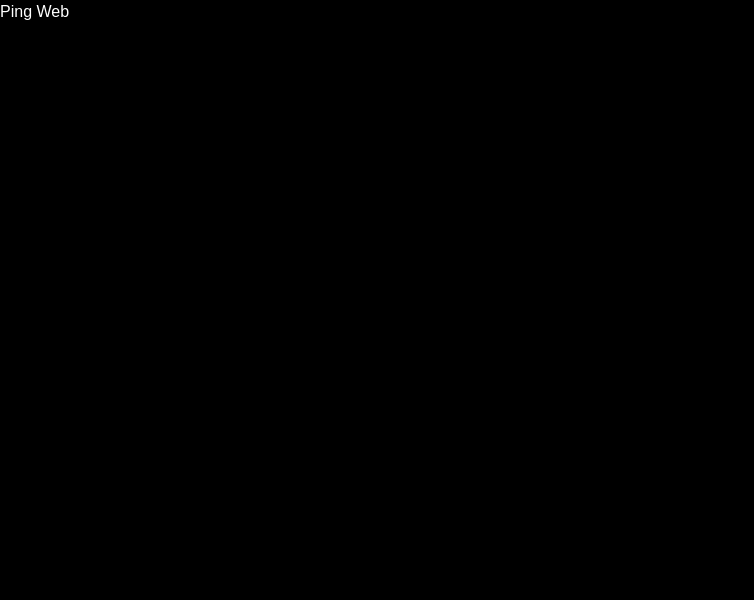
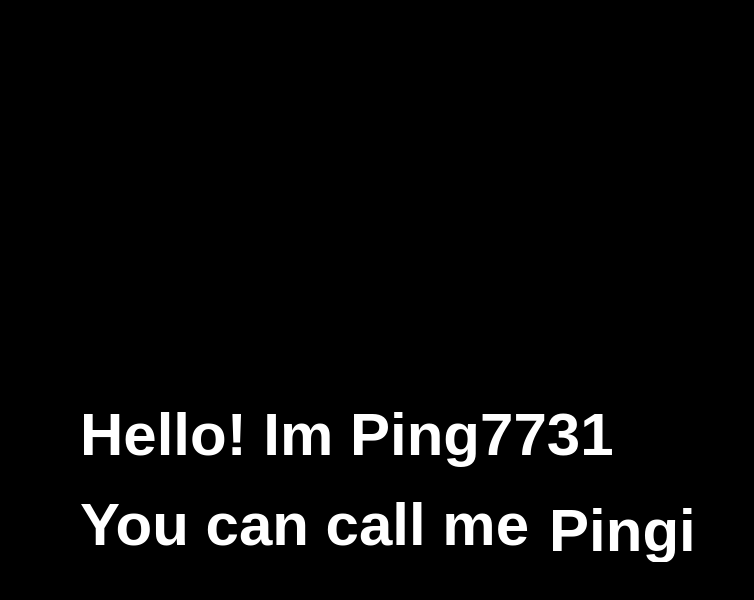
Before and after one commit to Pingu7731/website-ping, a React (Vite) app in the folder pingweb/: page / in a window 1280 px wide. Shown: the top 600 px of the page, without its empty margins (0-754 px from the left). Built offline with nearby package versions, Linux system fonts and the light colour scheme; a web font is replaced by a local one.

Commit message:
Add: Hero Text

```diff
--- a/pingweb/src/App.tsx
+++ b/pingweb/src/App.tsx
@@ -1,12 +1,9 @@
+import Hero from "./sections/Hero.tsx";
 const App=()=> {
     return (
-        <main>
-            <div>
-                <h1>
-                    Ping Web
-                </h1>
-            </div>
-        </main>
+      <>
+        <Hero />
+      </>
     )
 }
 export default App
--- /dev/null
+++ b/pingweb/src/constants/index.ts
@@ -0,0 +1,7 @@
+export const names=[
+{name: "Ping",imgPath: ""},
+{name: "Pingu",imgPath: ""},
+{name: "Pong",imgPath: ""},
+{name: "Pingi",imgPath: ""},
+{name: "Pingy",imgPath: ""},
+]
--- a/pingweb/src/index.css
+++ b/pingweb/src/index.css
@@ -332,34 +332,16 @@ section {
 .wrapper {
   display: flex;
   flex-direction: column;
-  animation: wordSlider 21s infinite cubic-bezier(0.9, 0.01, 0.3, 0.99);
+  animation: wordSlider 10s infinite cubic-bezier(0.9, 0.01, 0.3, 0.99);
 }
 
 @keyframes wordSlider {
-  0% {
-    transform: translateY(0.5%);
-  }
-  12.5% {
-    transform: translateY(-12.5%);
-  }
-  25% {
-    transform: translateY(-25%);
-  }
-  37.5% {
-    transform: translateY(-37.5%);
-  }
-  50% {
-    transform: translateY(-50%);
-  }
-  62.5% {
-    transform: translateY(-62.5%);
-  }
-  75% {
-    transform: translateY(-75%);
-  }
-  87.5% {
-    transform: translateY(-87.5%);
-  }
+  0%   { transform: translateY(-5px); }
+  20%  { transform: translateY(-102px); }
+  40%  { transform: translateY(-200px); }
+  60%  { transform: translateY(-300px); }
+  80%  { transform: translateY(-400px); }
+  100% { transform: translateY(-5px); }
 }
 
 /* Hero Text slider ends */
--- /dev/null
+++ b/pingweb/src/sections/Hero.tsx
@@ -0,0 +1,46 @@
+import { names } from "../constants"
+
+const Hero=()=> {
+    return (
+      <section id="hero"className="relative overflow-hidden">
+        <div className="absolute top-0 left-0 z-10 ">
+
+            <img src="" alt="" className=""/>
+        </div>
+
+        {/* hero layout is defined in index.css */}
+        <div className="hero-layout">
+        {/* Left is hero content */}
+        <header className="flex flex-col justify-center md:w-full w-screen md:px-20 px-5">
+        <div className="flex flex-col gap-7">
+            <div className="hero-text">
+            <h1> Hello! Im Ping7731</h1>
+            <h1>
+                You can call me
+                <span className="slide">
+                <span className="wrapper">
+                {names.map((word) => (
+                    <span key={word.name} className="flex items-center md:gap-3 gap-1 pb-2">
+
+                    {/* <img
+                    src=""
+                    alt=""
+                    className="xl:size-12 md:size-10 size-7 md:p-2 p-1 rounded-full bg-white-50"
+                     /> */}
+                    <span>{word.name}</span>
+                    </span>
+
+                ))}
+            </span>
+            </span></h1>
+
+        </div>
+        </div>
+        </header>
+        {/* right is 3d thingy */}
+        </div>
+
+      </section>
+    )
+}
+export default Hero
```
